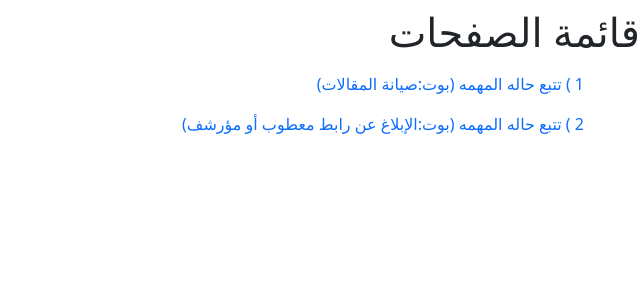
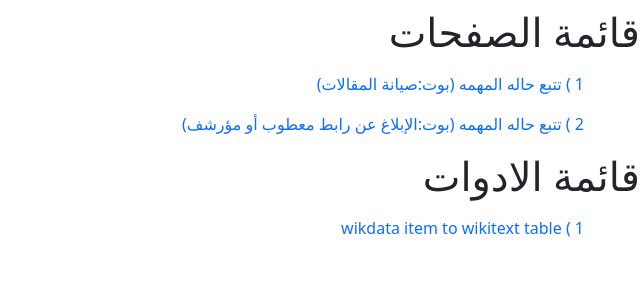
Before and after one commit to LokasWiki/LokasBot-web, a Flask app: page / in a window 1280 px wide. Shown: the top 300 px of the page, without its empty margins (640-1280 px from the left). Run offline with Flask 2, Linux system fonts and the light colour scheme; some libraries are stand-ins or nearby versions.

Commit message:
add link to home page

```diff
--- a/templates/home.html
+++ b/templates/home.html
@@ -21,5 +21,11 @@
             <a  class="nav-link" href="{{ url_for('task_index',name='webcite') }}">2 ) تتبع حاله المهمه (بوت:الإبلاغ عن رابط معطوب أو مؤرشف)</a>
         </li>
     </ul>
+ <h1 class="my-2">قائمة الادوات</h1>
+    <ul class="nav flex-column">
+        <li class="nav-item">
+            <a  class="nav-link" href="{{ url_for('list_of_tools',name='wikidata_to_wiki') }}">1 ) wikdata item to wikitext table</a>
+        </li>
+    </ul>
 </body>
 </html>
```
